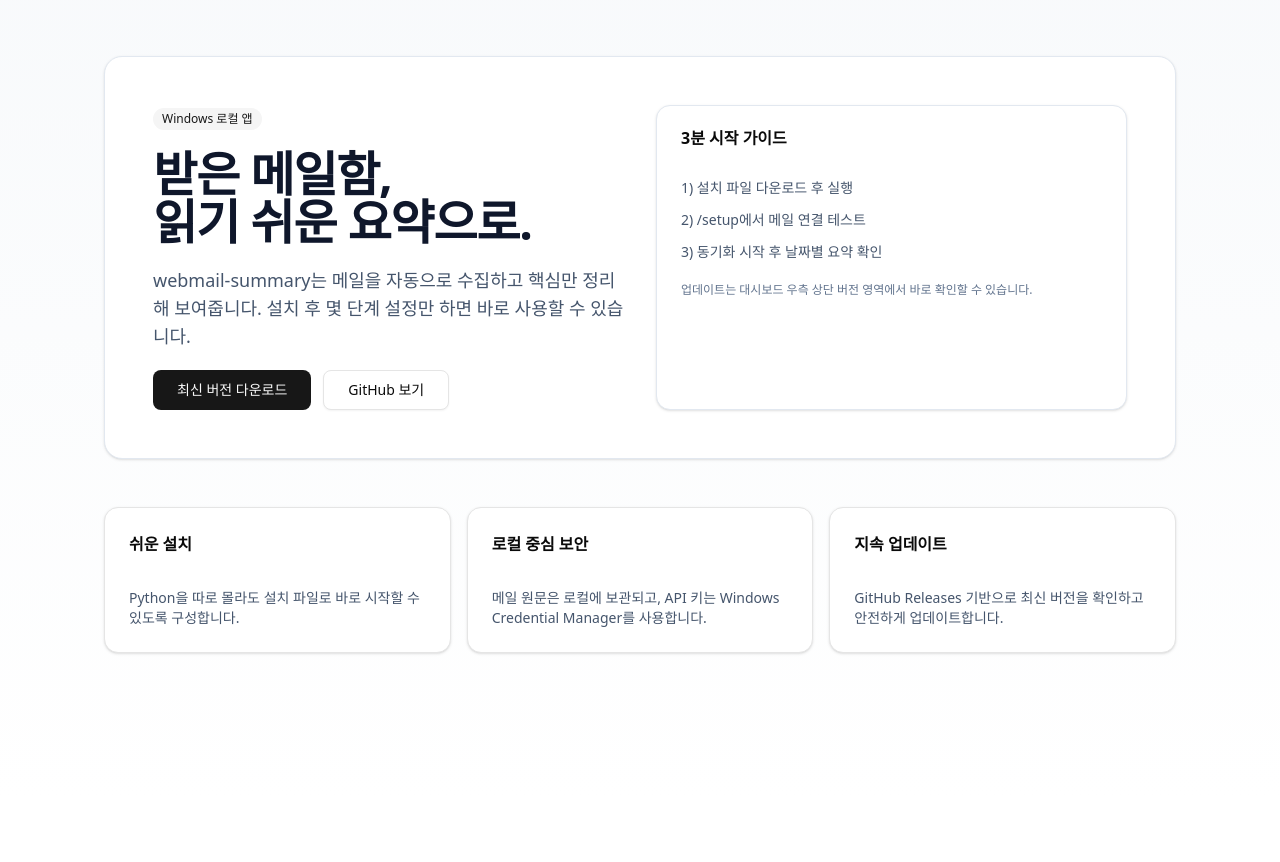
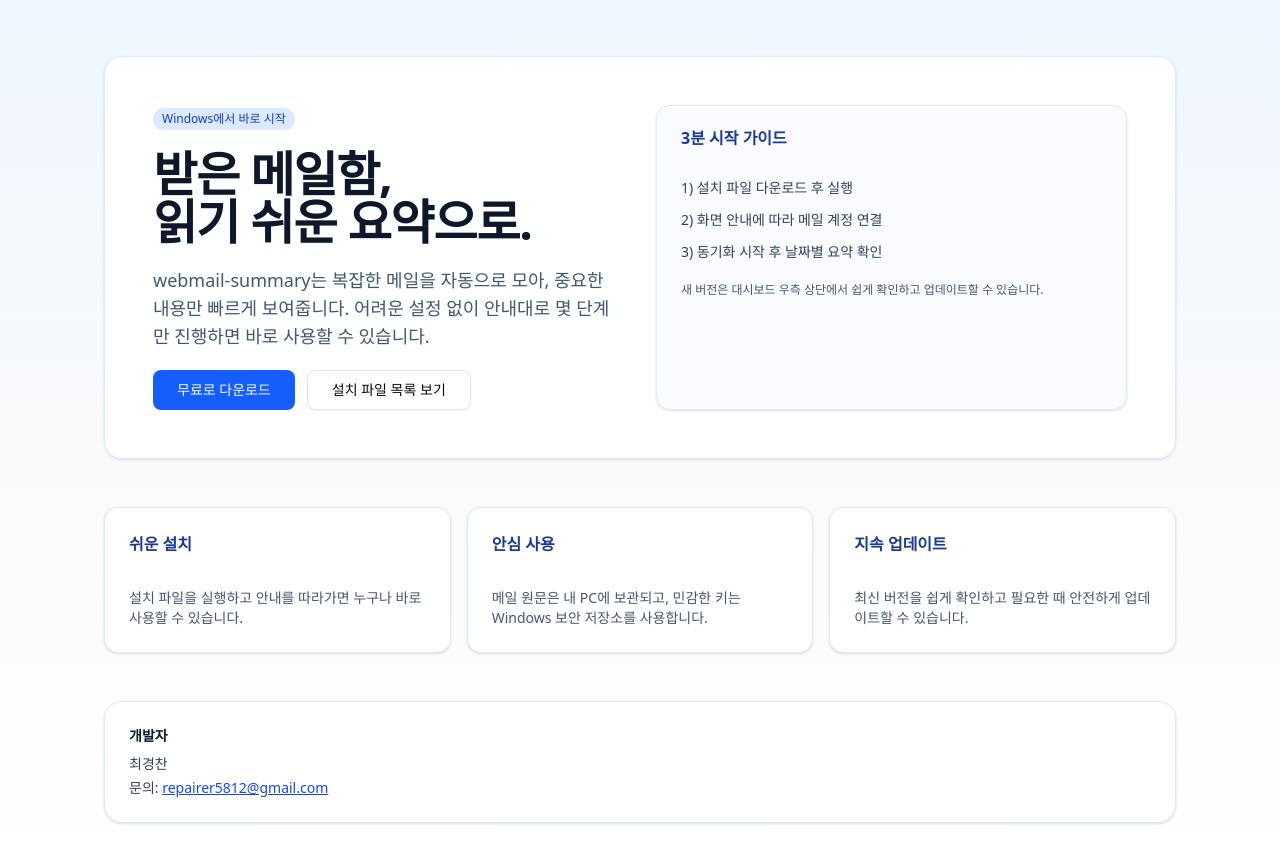
Before and after one commit to repairer5812/ai-email-summarizer, a Next.js app in the folder landing/: page / in a window 1280 px wide. Shown: the top 862 px of the page. Before the commit the page ends 800 px from the top, so only its background shows below. Built offline with nearby package versions, Linux system fonts and the light colour scheme.

Commit message:
랜딩 문구를 일반 사용자 중심으로 개선
파란색 포인트를 추가하고 안내 문구를 비개발자 친화적으로 정리했으며, 개발자 연락처 정보를 하단에 명시했습니다.

```diff
--- a/landing/app/page.tsx
+++ b/landing/app/page.tsx
@@ -4,28 +4,31 @@
 
 export default function Home() {
   return (
-    <div className="min-h-screen bg-gradient-to-b from-slate-50 to-white">
+    <div className="min-h-screen bg-gradient-to-b from-blue-50 via-slate-50 to-white">
       <main className="mx-auto flex w-full max-w-6xl flex-col gap-12 px-6 py-14 md:px-10">
-        <section className="grid gap-8 rounded-2xl border border-slate-200 bg-white p-8 shadow-sm md:grid-cols-2 md:p-12">
+        <section className="grid gap-8 rounded-2xl border border-blue-100 bg-white/95 p-8 shadow-sm md:grid-cols-2 md:p-12">
           <div className="space-y-5">
-            <Badge variant="secondary">Windows 로컬 앱</Badge>
+            <Badge className="bg-blue-100 text-blue-800 hover:bg-blue-100">
+              Windows에서 바로 시작
+            </Badge>
             <h1 className="text-4xl font-bold tracking-tight text-slate-900 md:text-5xl">
               받은 메일함,
               <br />
               읽기 쉬운 요약으로.
             </h1>
             <p className="text-base leading-7 text-slate-600 md:text-lg">
-              webmail-summary는 메일을 자동으로 수집하고 핵심만 정리해 보여줍니다.
-              설치 후 몇 단계 설정만 하면 바로 사용할 수 있습니다.
+              webmail-summary는 복잡한 메일을 자동으로 모아,
+              중요한 내용만 빠르게 보여줍니다.
+              어려운 설정 없이 안내대로 몇 단계만 진행하면 바로 사용할 수 있습니다.
             </p>
             <div className="flex flex-wrap gap-3">
-              <Button asChild size="lg">
+              <Button asChild size="lg" className="bg-blue-600 hover:bg-blue-700">
                 <a
                   href="https://github.com/repairer5812/ai-email-summarizer/releases/latest"
                   target="_blank"
                   rel="noopener noreferrer"
                 >
-                  최신 버전 다운로드
+                  무료로 다운로드
                 </a>
               </Button>
               <Button variant="outline" size="lg" asChild>
@@ -34,51 +37,59 @@
                   target="_blank"
                   rel="noopener noreferrer"
                 >
-                  GitHub 보기
+                  설치 파일 목록 보기
                 </a>
               </Button>
             </div>
           </div>
-          <Card className="border-slate-200">
+          <Card className="border-blue-100 bg-blue-50/40">
             <CardHeader>
-              <CardTitle>3분 시작 가이드</CardTitle>
+              <CardTitle className="text-blue-900">3분 시작 가이드</CardTitle>
             </CardHeader>
-            <CardContent className="space-y-3 text-sm text-slate-600">
+            <CardContent className="space-y-3 text-sm text-slate-700">
               <p>1) 설치 파일 다운로드 후 실행</p>
-              <p>2) /setup에서 메일 연결 테스트</p>
+              <p>2) 화면 안내에 따라 메일 계정 연결</p>
               <p>3) 동기화 시작 후 날짜별 요약 확인</p>
-              <p className="pt-2 text-xs text-slate-500">
-                업데이트는 대시보드 우측 상단 버전 영역에서 바로 확인할 수 있습니다.
+              <p className="pt-2 text-xs text-slate-600">
+                새 버전은 대시보드 우측 상단에서 쉽게 확인하고 업데이트할 수 있습니다.
               </p>
             </CardContent>
           </Card>
         </section>
 
         <section className="grid gap-4 md:grid-cols-3">
-          <Card>
+          <Card className="border-blue-100">
             <CardHeader>
-              <CardTitle className="text-base">쉬운 설치</CardTitle>
+              <CardTitle className="text-base text-blue-900">쉬운 설치</CardTitle>
             </CardHeader>
             <CardContent className="text-sm text-slate-600">
-              Python을 따로 몰라도 설치 파일로 바로 시작할 수 있도록 구성합니다.
+              설치 파일을 실행하고 안내를 따라가면 누구나 바로 사용할 수 있습니다.
             </CardContent>
           </Card>
-          <Card>
+          <Card className="border-blue-100">
             <CardHeader>
-              <CardTitle className="text-base">로컬 중심 보안</CardTitle>
+              <CardTitle className="text-base text-blue-900">안심 사용</CardTitle>
             </CardHeader>
             <CardContent className="text-sm text-slate-600">
-              메일 원문은 로컬에 보관되고, API 키는 Windows Credential Manager를 사용합니다.
+              메일 원문은 내 PC에 보관되고, 민감한 키는 Windows 보안 저장소를 사용합니다.
             </CardContent>
           </Card>
-          <Card>
+          <Card className="border-blue-100">
             <CardHeader>
-              <CardTitle className="text-base">지속 업데이트</CardTitle>
+              <CardTitle className="text-base text-blue-900">지속 업데이트</CardTitle>
             </CardHeader>
             <CardContent className="text-sm text-slate-600">
-              GitHub Releases 기반으로 최신 버전을 확인하고 안전하게 업데이트합니다.
+              최신 버전을 쉽게 확인하고 필요한 때 안전하게 업데이트할 수 있습니다.
             </CardContent>
           </Card>
+        </section>
+
+        <section className="rounded-2xl border border-blue-100 bg-white p-6 text-sm text-slate-700 shadow-sm">
+          <p className="font-semibold text-slate-900">개발자</p>
+          <p className="mt-2">최경찬</p>
+          <p className="mt-1">
+            문의: <a className="text-blue-700 underline" href="mailto:repairer5812@gmail.com">repairer5812@gmail.com</a>
+          </p>
         </section>
       </main>
     </div>
```
